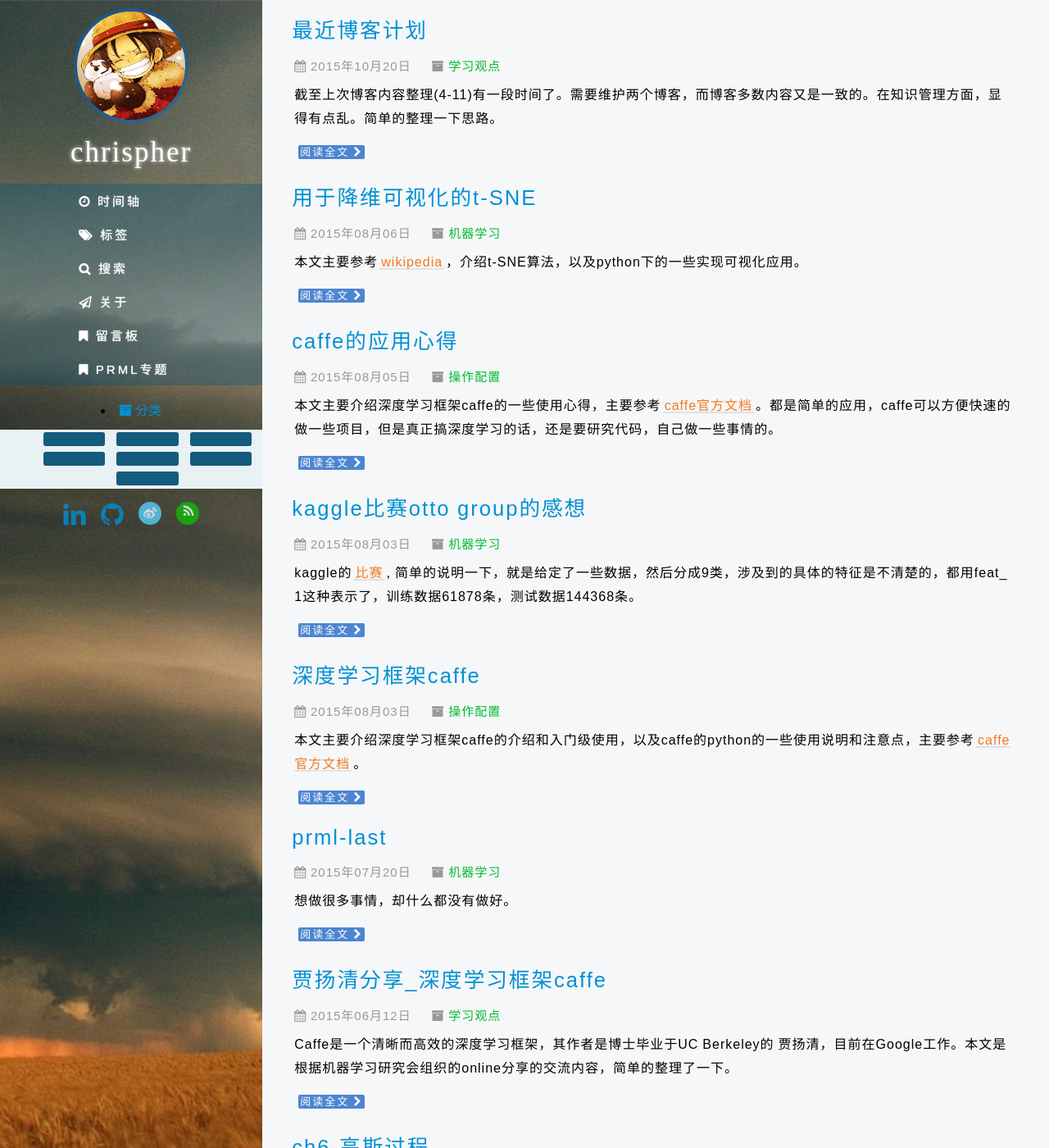
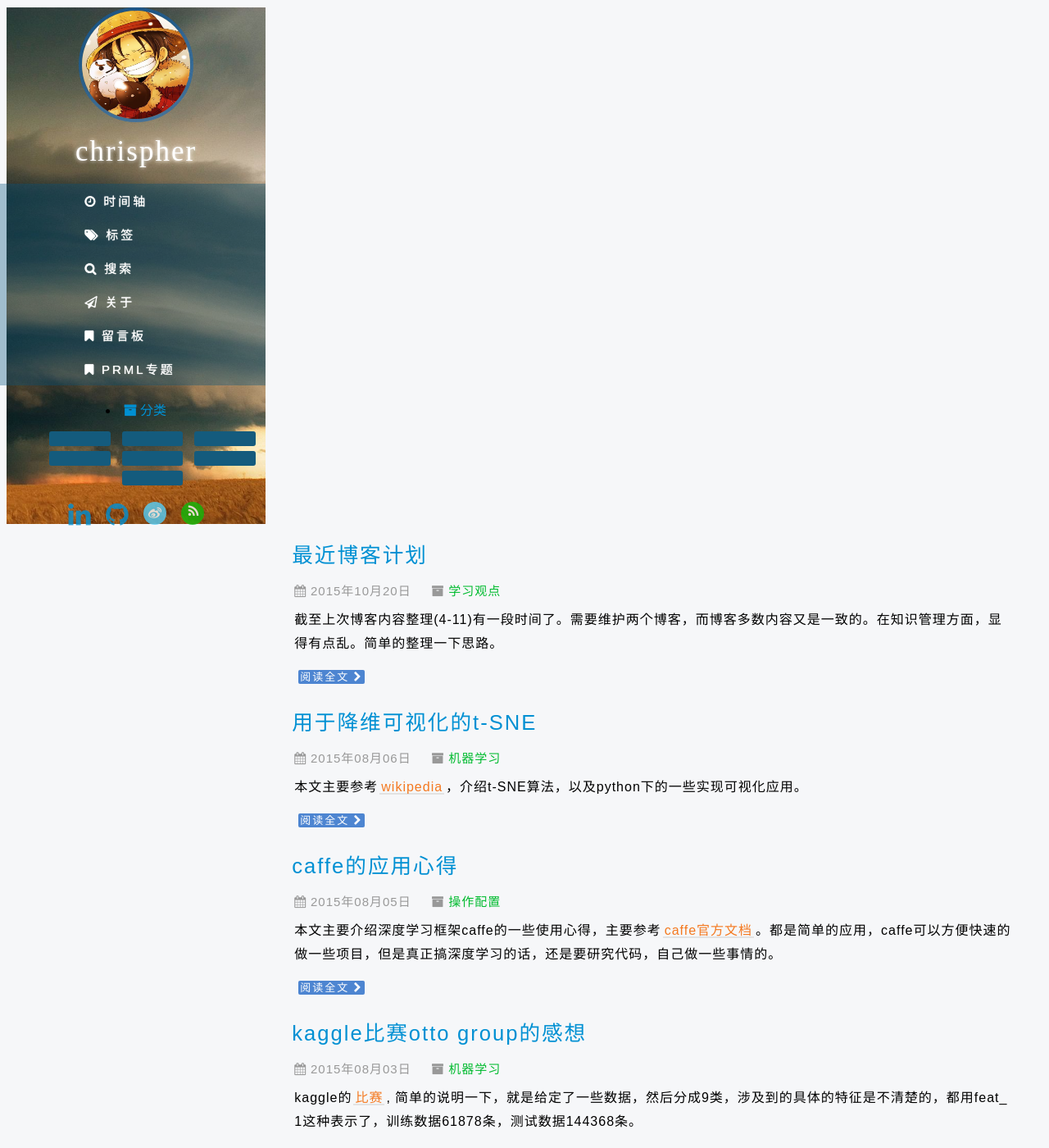
Before and after one commit to chrispher/chrispher.github.com, a Jekyll site: the page built from index.html, in a window 1280 px wide and 1400 px high. Shown: the whole window at 82% size. Built offline with Jekyll 4.4.1, drawn with Linux system fonts in a browser that asks for light colours; nearby versions of some CDN libraries; library files that are not in the unit come from our copies; the list of posts is cut into pages by our own code; comment, search, counter and statistics services are not loaded.

Commit message:
modify the theme

```diff
--- a/res/css/light.css
+++ b/res/css/light.css
@@ -114,7 +114,7 @@ a:link {
 	text-align:center;
 	background:#31373d;
 	width:25%;
-	position:fixed;
+	position:relative;
 	top:0;
 	bottom:0;
 	left:0;
@@ -333,7 +333,7 @@ a:link {
 	background:#00C04D;
 }
 .tag-cloud{
-  background-color: #e8f1f4;
+  /*background-color: #e8f1f4;*/
   line-height: 1.2;
   margin-top: 10px;
 }
```
